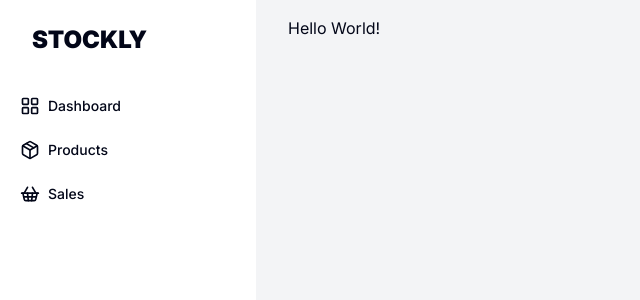
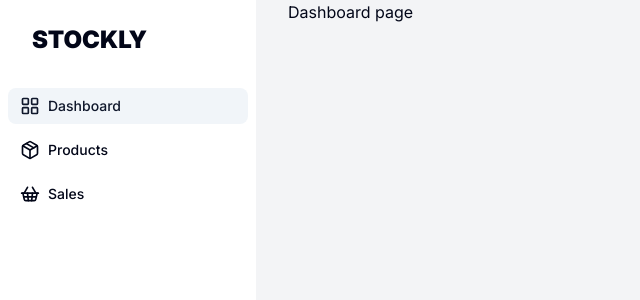
Before and after one commit to bezerrarodrigo/stockly, a Next.js app: page / in a window 1280 px wide. Shown: the top 300 px of the page, without its empty margins (0-640 px from the left). Built offline with nearby package versions, Linux system fonts and the light colour scheme.

Commit message:
feat: Implement SidebarButton component and update Sidebar; modify page titles for consistency

```diff
--- /dev/null
+++ b/app/_components/sidebar-button.tsx
@@ -0,0 +1,25 @@
+"use client";
+
+import { usePathname } from "next/navigation";
+import { Button } from "./ui/button";
+import Link from "next/link";
+
+interface SidebarButtonProps {
+  href: string;
+  children: React.ReactNode;
+}
+
+function SidebarButton({ href, children }: SidebarButtonProps) {
+  const path = usePathname();
+  return (
+    <Button
+      variant={path === href ? "secondary" : "ghost"}
+      className="justify-start gap-2"
+      asChild
+    >
+      <Link href={href}>{children}</Link>
+    </Button>
+  );
+}
+
+export default SidebarButton;
--- a/app/_components/sidebar.tsx
+++ b/app/_components/sidebar.tsx
@@ -1,5 +1,5 @@
 import { LayoutGrid, Package, ShoppingBasket } from "lucide-react";
-import { Button } from "./ui/button";
+import SidebarButton from "./sidebar-button";
 
 export function Sidebar() {
   return (
@@ -8,18 +8,18 @@ export function Sidebar() {
         <h1 className="text-2xl font-black">STOCKLY</h1>
       </div>
       <div className="flex flex-col gap-2 p-2">
-        <Button variant="ghost" className="justify-start gap-2">
+        <SidebarButton href="/">
           <LayoutGrid className="size-5" />
           Dashboard
-        </Button>
-        <Button variant="ghost" className="justify-start gap-2">
+        </SidebarButton>
+        <SidebarButton href="/products">
           <Package className="size-5" />
           Products
-        </Button>
-        <Button variant="ghost" className="justify-start gap-2">
+        </SidebarButton>
+        <SidebarButton href="/sales">
           <ShoppingBasket className="size-5" />
           Sales
-        </Button>
+        </SidebarButton>
       </div>
     </div>
   );
--- a/app/page.tsx
+++ b/app/page.tsx
@@ -1,7 +1,7 @@
 export default function Hom() {
   return (
-    <div className="py-4">
-      <h1>Hello World!</h1>
+    <div>
+      <h1>Dashboard page</h1>
     </div>
   );
 }
--- a/app/products/layout.tsx
+++ /dev/null
@@ -1,10 +0,0 @@
-import { ReactNode } from "react";
-
-export default function ProductsLayout({ children }: { children: ReactNode }) {
-  return (
-    <div>
-      <h2>Product Layout</h2>
-      {children}
-    </div>
-  );
-}
--- a/app/sales/page.tsx
+++ b/app/sales/page.tsx
@@ -1,7 +1,7 @@
 function SalesPage() {
   return (
     <div>
-      <h1>Sales Page</h1>
+      <h1>Sales page</h1>
     </div>
   );
 }
```
